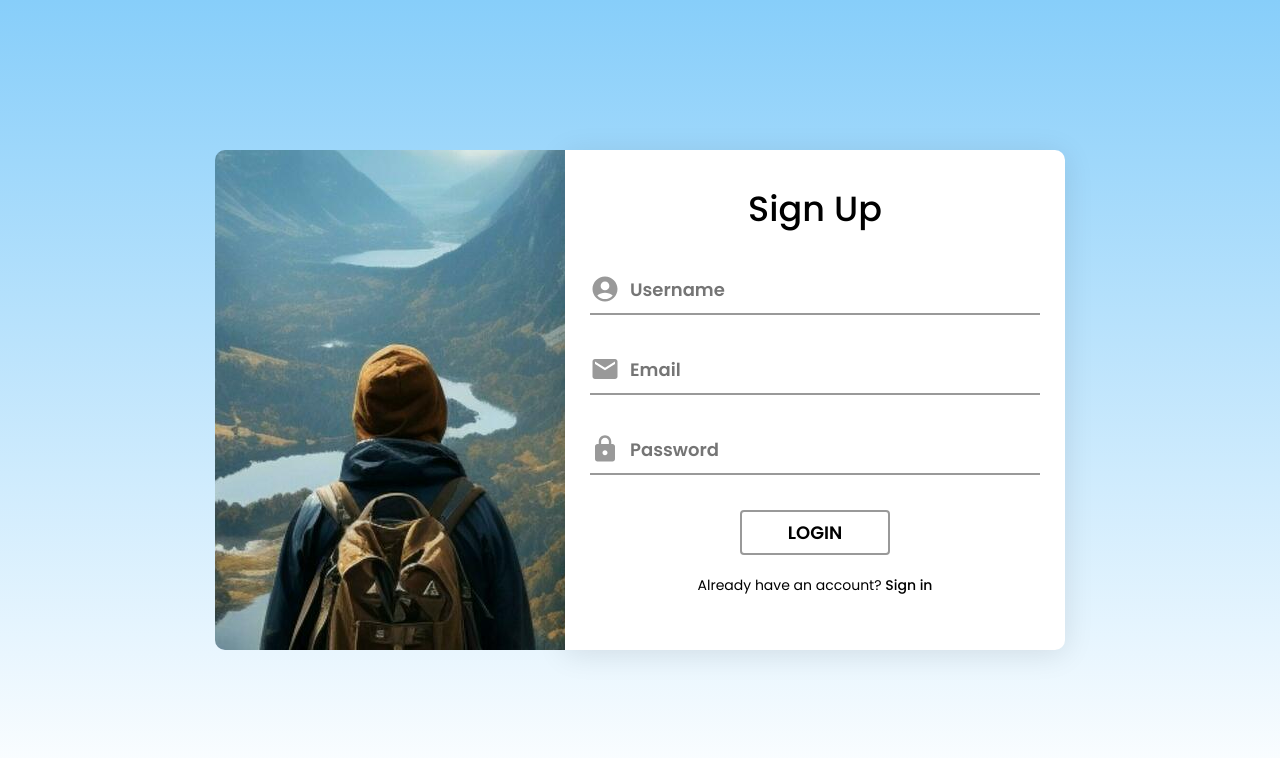
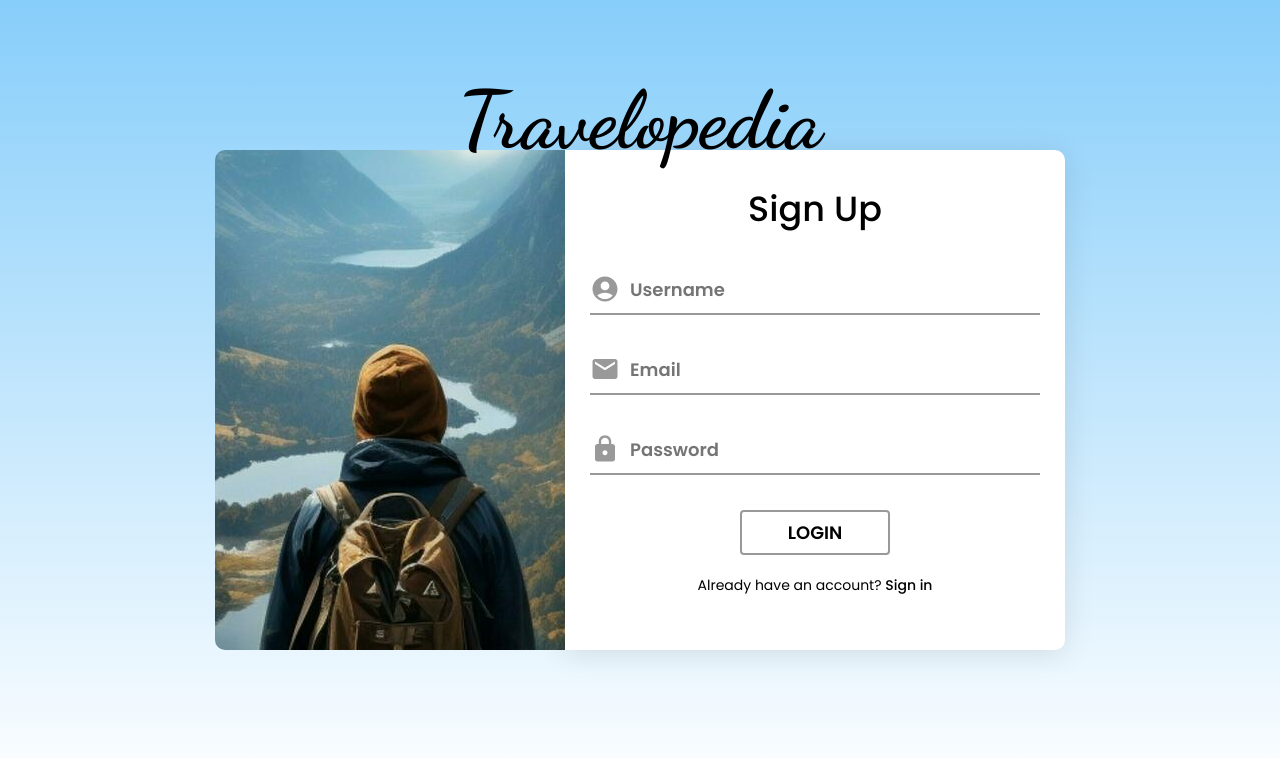
Before and after one commit to 1709abhishek/Travelopedia, a React (Vite) app: page /signup in a window 1280 px wide. Shown: the top 758 px of the page. Built offline with nearby package versions, Linux system fonts and the light colour scheme.

Commit message:
Update Login Pages

```diff
--- a/index.html
+++ b/index.html
@@ -8,7 +8,7 @@
       href="https://stackpath.bootstrapcdn.com/bootstrap/4.5.2/css/bootstrap.min.css"
       rel="stylesheet"
     /> -->
-
+    <link href="https://fonts.googleapis.com/css2?family=Dancing+Script:wght@400..700&display=swap" rel="stylesheet">
     <link href="https://fonts.googleapis.com/css2?family=Poppins:wght@100;200;300;400;500;600;700;800;900&display=swap" rel="stylesheet">
 
     <title>Travelopedia</title>
--- a/src/components/SignIn.jsx
+++ b/src/components/SignIn.jsx
@@ -14,6 +14,7 @@ export default function SignIn() {
 
   return (
     <div className="sign-in-background">
+      <div className="app-name-background">Travelopedia</div>
       <div className="form-modal__wrapper">
         <div className="sign-up">
           <img src={travelPic} alt="Camels in the desert" />
--- a/src/components/SignUp.jsx
+++ b/src/components/SignUp.jsx
@@ -16,6 +16,7 @@ export default function SignUp() {
 
   return (
     <div className="sign-in-background">
+      <div className="app-name-background">Travelopedia</div>
       <div className="form-modal__container">
         <div className="form-modal__wrapper">
           <div className="sign-up">
--- a/src/styles/loginpage.css
+++ b/src/styles/loginpage.css
@@ -1,6 +1,20 @@
 /*Sign up Page*/
 a {
     text-decoration: none;
+}
+
+.app-name-background {
+    position: absolute;
+    top: 15%;
+    left: 50%;
+    transform: translate(-50%, -50%);
+    font-size: 5rem;
+    color: rgb(0, 0, 0);
+    font-weight: bold;
+    z-index: 0;
+    white-space: nowrap;
+    pointer-events: none;
+    font-family: "Dancing Script", cursive !important;
 }
 
 .sign-in-background {
```
